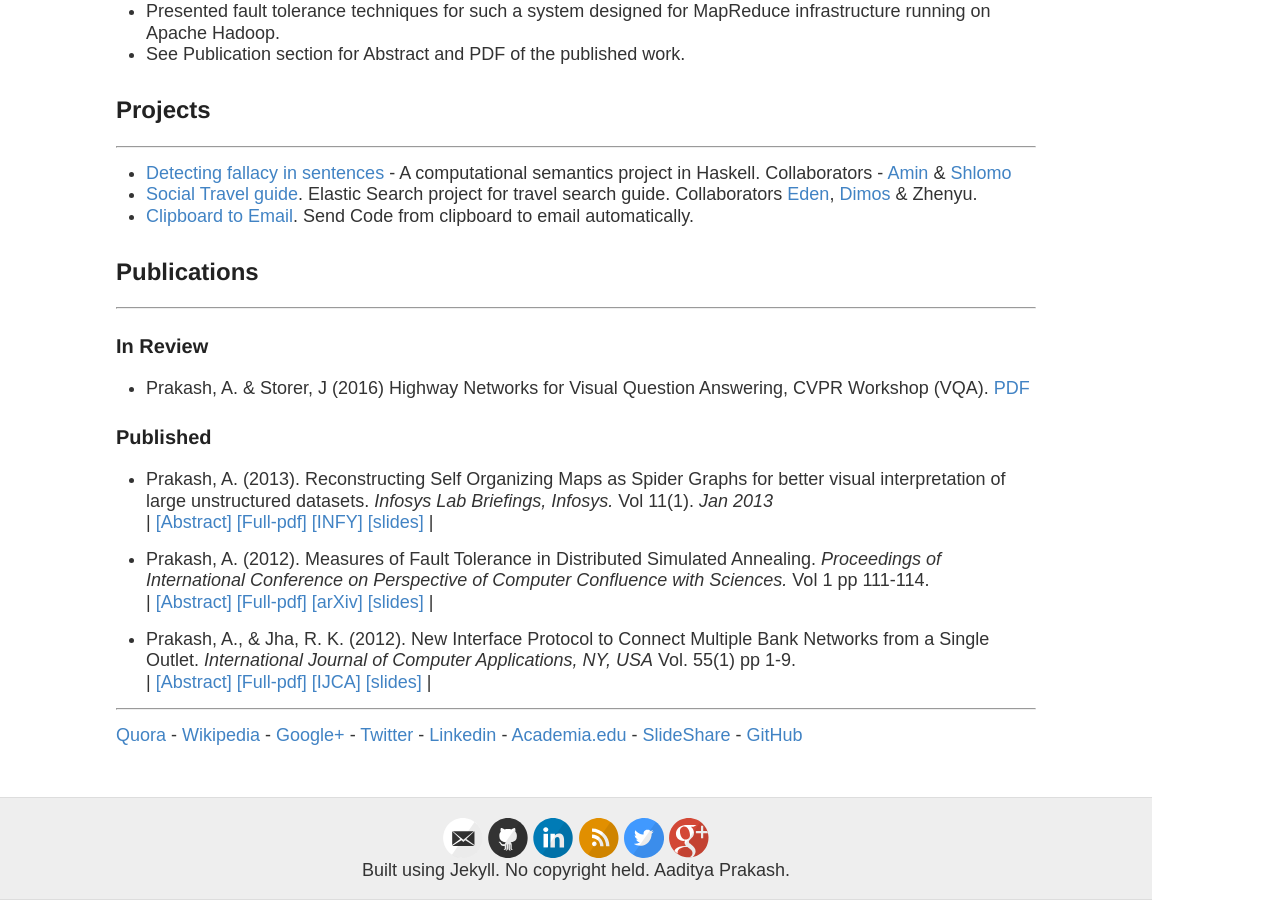
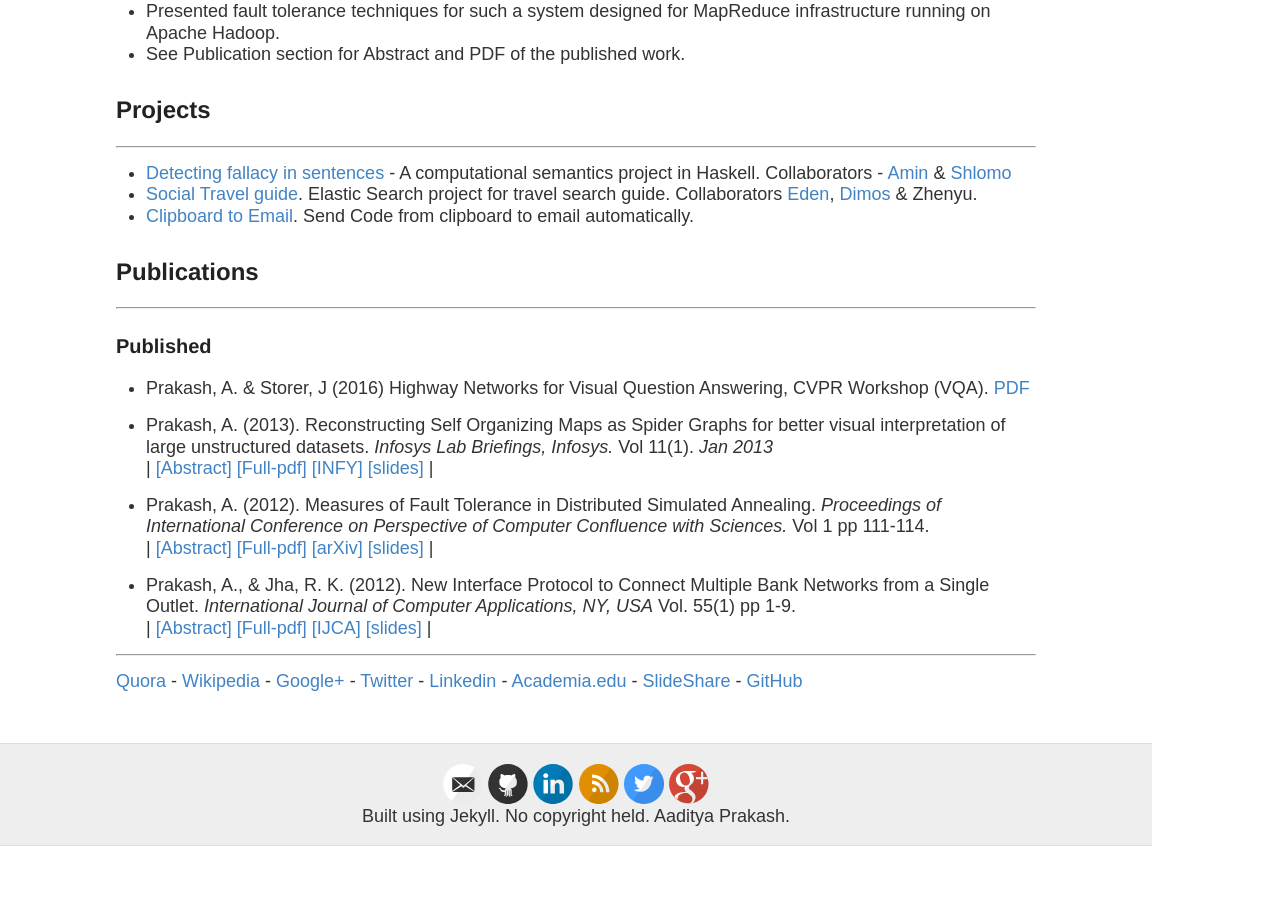
Before and after one commit to iamaaditya/iamaaditya.github.io, a Jekyll site: the page built from about/index.md, in a window 1280 px wide and 900 px high, scrolled down 2522 px. Built offline with Jekyll 4.4.1, drawn with Linux system fonts in a browser that asks for light colours; some web fonts are replaced; after the commit the page ends 3368 px from its top, so only the background shows below that.

Commit message:
vqa extended abstract

```diff
--- a/about/index.md
+++ b/about/index.md
@@ -92,11 +92,10 @@ OUR| 60.4| 81.5| 47.6| 37.2| 60.7
 ## Publications
 * * *
 
-### In Review
-
-*  Prakash, A. & Storer, J (2016) Highway Networks for Visual Question Answering, CVPR Workshop (VQA). [PDF](http://gpgpu.cs-i.brandeis.edu/highway.pdf)
 
 ### Published
+
+*   Prakash, A. & Storer, J (2016) Highway Networks for Visual Question Answering, CVPR Workshop (VQA). [PDF](http://gpgpu.cs-i.brandeis.edu/highway.pdf)
 
 *   Prakash, A. (2013). Reconstructing Self Organizing Maps as Spider Graphs for better visual interpretation of large unstructured datasets. _Infosys Lab Briefings, Infosys._ Vol 11(1). _Jan 2013_ <br />
     | [[Abstract]](http://aaditya.info/research/abstract_graph.txt) [[Full-pdf]](http://aaditya.info/research/graph.pdf) [[INFY]](http://www.infosys.com/infosys-labs/publications/infosyslabs-briefings/Pages/bigdata-challenges-opportunities.aspx) [[slides]](http://aaditya.info/research/slides_graph.pdf) |
```
